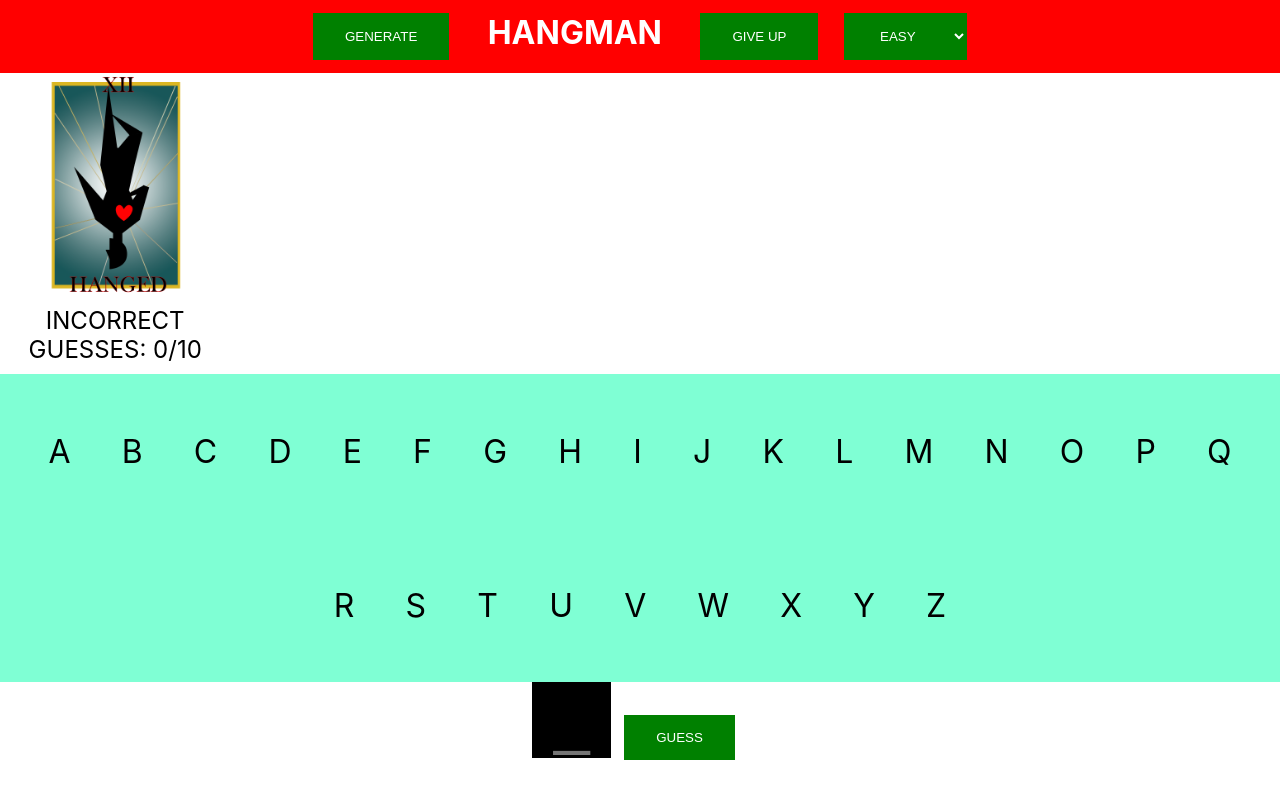
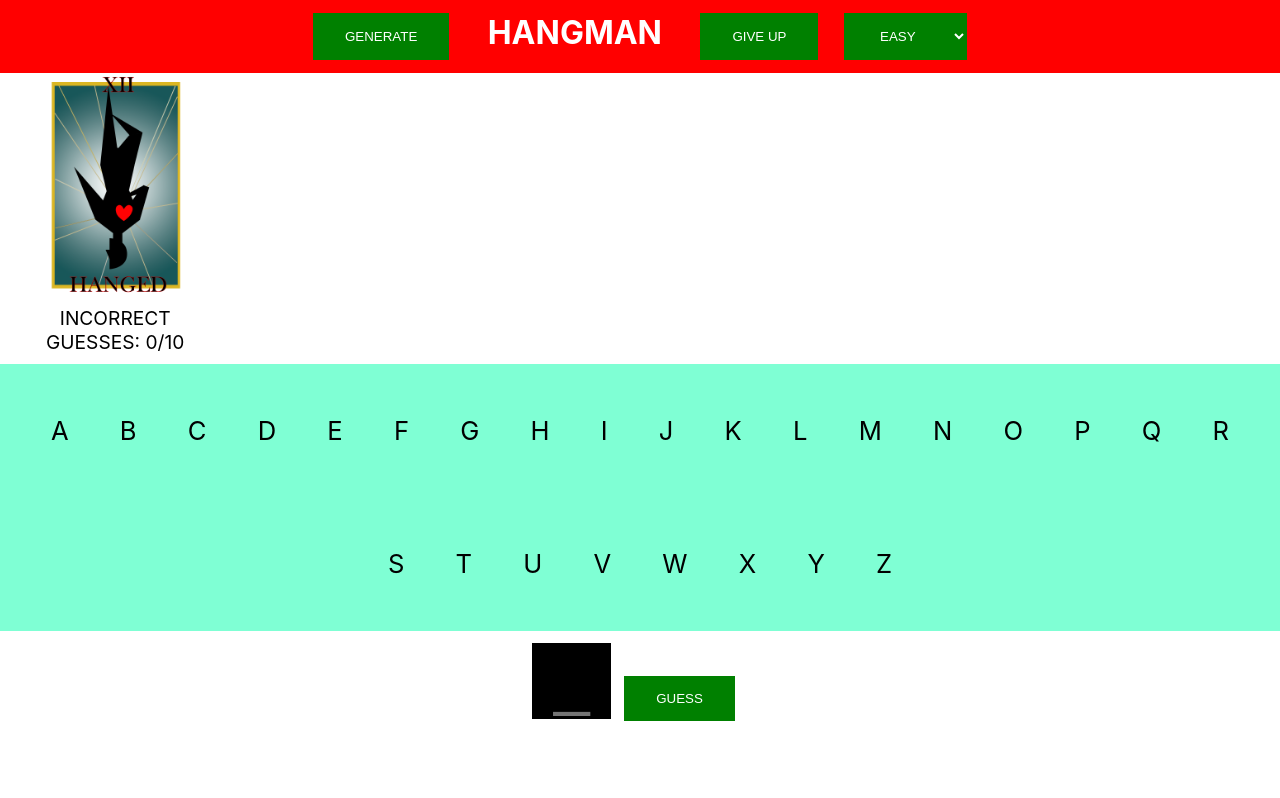
Before and after one commit to wakandacat/HangmanGameUpdated, a React (Create React App) app: page / in a window 1280 px wide. Built offline with nearby package versions, Linux system fonts and the light colour scheme; no server answers.

Commit message:
removed text warnings

```diff
--- a/src/App.js
+++ b/src/App.js
@@ -4,7 +4,6 @@ import ToGuess from './components/ToGuess';
 import Alphabet from './components/Alphabet';
 import UserInput from './components/UserInput';
 import Hangman from './components/Hangman';
-import Text from './components/Text';
 
 function App() {
 
@@ -17,7 +16,6 @@ function App() {
       </div>
       <Alphabet/>
       <UserInput/>
-      <Text/>
     </div>
   );
 }
--- a/src/components/GlobalProvider.js
+++ b/src/components/GlobalProvider.js
@@ -9,7 +9,6 @@ const GlobalProvider = ({ children }) => {
       gameWin: false,
       maxWrongGuess: 10,
       currWrongGuess: 0,
-      textWarning: ""
     });
 
     return (
--- a/src/components/Navbar.js
+++ b/src/components/Navbar.js
@@ -39,7 +39,6 @@ function Navbar() {
         setGlobalState(prevState => ({
             ...prevState,
             guessedLetters: 'abcdefghijklmnopqrstuvwxyz',
-            textWarning: "GAME OVER"
         }));
     };
 
--- a/src/components/Text.js
+++ /dev/null
@@ -1,16 +0,0 @@
-import GlobalContext from './GlobalContext';
-import React, { useContext } from 'react';
-
-function Text() {
-
-    //grab the global variables to update them
-    const { globalState, setGlobalState } = useContext(GlobalContext);
-
-    return (
-        <div id='textContent'>
-            {globalState.textWarning}
-        </div>
-    );
-}
-
-export default Text;
--- a/src/components/UserInput.js
+++ b/src/components/UserInput.js
@@ -35,10 +35,7 @@ function UserInput() {
             }));
 
         } else {
-            setGlobalState(prevState => ({
-                ...prevState,
-                textWarning: "TRY ENTERING A VALID LETTER (A-Z) THAT HAS NOT ALREADY BEEN GUESSED"
-            }));
+            console.log("enter valid letter that has not already been guessed");
         }
 
         //clear the input field
@@ -59,7 +56,6 @@ function UserInput() {
             setGlobalState(prevState => ({
                 ...prevState,
                 guessedLetters: 'abcdefghijklmnopqrstuvwxyz',
-                textWarning: "GAME OVER"
             }));
         }
 
--- a/src/styles/Alphabet.css
+++ b/src/styles/Alphabet.css
@@ -6,7 +6,7 @@
 }
 
 p {
-    font-size: 2em;
+    font-size: 2vw;
     padding: 2%;
 }
 
--- a/src/styles/Hangman.css
+++ b/src/styles/Hangman.css
@@ -11,6 +11,6 @@ img {
 }
 
 #hangmanConditions {
-    font-size: 1.5em;
+    font-size: 1.5vw;
     padding: 10px;
 }
--- a/src/styles/ToGuess.css
+++ b/src/styles/ToGuess.css
@@ -6,10 +6,11 @@
 }
 
 a {
-    font-size: 4em;
+    font-size: 4vw;
     letter-spacing: 0.5em;
     text-decoration: none;
     word-wrap: break-word;
+    margin: auto;
 }
 
 .inactiveLink {
--- a/src/styles/UserInput.css
+++ b/src/styles/UserInput.css
@@ -7,3 +7,7 @@
     text-align: center;
     outline: none;
 }
+
+#userDiv {
+    margin-top: 1%;
+}
```
Also changed, not shown: public/index.html (+0 -10 lines).
